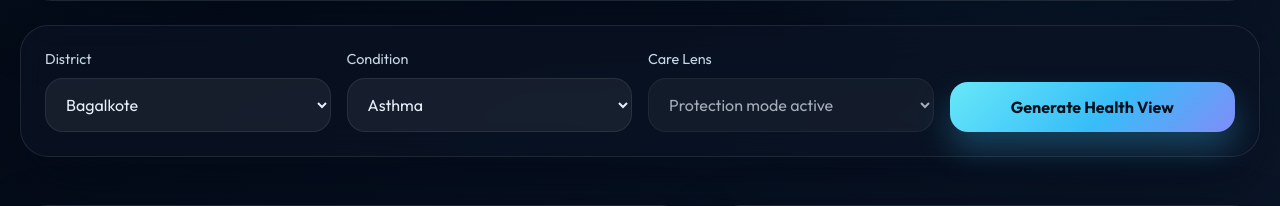
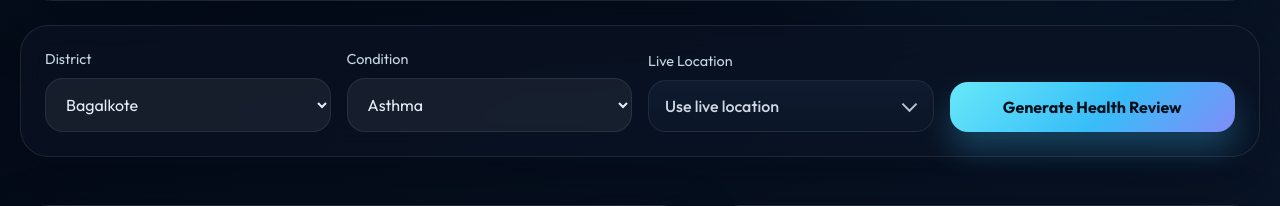
Before and after one commit to GowthamVeeraiah/Mini-Project-AQI, a Python web app: template templates/index.html in a window 1280 px wide. Shown: the part 522-728 px from the top of the page. Run offline with Jinja, Linux system fonts and the light colour scheme; the template is opened without the code that fills it, so the values that code supplies are empty.

Commit message:
Implement live location feature with button
Added live location button and functionality to detect user's location and find the nearest district.

```diff
--- a/templates/index.html
+++ b/templates/index.html
@@ -227,6 +227,43 @@ body::before{
   margin-bottom:10px;
   color:#c8d7e6;
   font-size:0.9rem;
+}
+
+.field .location-button{
+  position:relative;
+  width:100%;
+  text-align:left;
+  color:rgba(230,238,248,0.9);
+  font-weight:500;
+  padding-right:48px;
+  background:linear-gradient(180deg, rgba(15,27,48,0.98), rgba(11,22,40,0.98));
+  border:1px solid rgba(255,255,255,0.08);
+  box-shadow:none;
+}
+
+.field .location-button::after{
+  content:"";
+  position:absolute;
+  right:18px;
+  top:50%;
+  width:9px;
+  height:9px;
+  border-right:2px solid rgba(203,213,225,0.9);
+  border-bottom:2px solid rgba(203,213,225,0.9);
+  transform:translateY(-65%) rotate(45deg);
+}
+
+.field .location-button:hover{
+  transform:none;
+  box-shadow:none;
+  border-color:rgba(103,232,249,0.32);
+  background:linear-gradient(180deg, rgba(18,31,54,1), rgba(12,24,43,1));
+}
+
+.field .location-button:disabled{
+  cursor:wait;
+  color:rgba(230,238,248,0.7);
+  opacity:1;
 }
 
 .field select,
@@ -479,14 +516,12 @@ canvas{
       </select>
     </div>
     <div class="field">
-      <label for="focus">Care Lens</label>
-      <select id="focus" disabled>
-        <option>Protection mode active</option>
-      </select>
+      <label for="locationBtn">Live Location</label>
+      <button id="locationBtn" type="button" class="location-button" onclick="useLiveLocation()">Use live location</button>
     </div>
     <div class="field">
       <label>&nbsp;</label>
-      <button type="button" onclick="analyze()">Generate Health View</button>
+      <button type="button" onclick="analyze()">Generate Health Review</button>
     </div>
   </section>
 
@@ -614,6 +649,41 @@ const wind = document.getElementById("wind");
 const conditionWeather = document.getElementById("conditionWeather");
 const precautions = document.getElementById("precautions");
 const hospitals = document.getElementById("hospitals");
+const locationBtn = document.getElementById("locationBtn");
+
+const districtCenters = {
+  "Bagalkote": { lat: 16.18, lon: 75.7 },
+  "Ballari": { lat: 15.14, lon: 76.92 },
+  "Belagavi": { lat: 15.85, lon: 74.5 },
+  "Bengaluru Urban": { lat: 12.97, lon: 77.59 },
+  "Bengaluru Rural": { lat: 13.23, lon: 77.73 },
+  "Bidar": { lat: 17.91, lon: 77.52 },
+  "Chamarajanagar": { lat: 11.92, lon: 76.94 },
+  "Chikkaballapura": { lat: 13.44, lon: 77.73 },
+  "Chikkamagaluru": { lat: 13.32, lon: 75.77 },
+  "Chitradurga": { lat: 14.23, lon: 76.4 },
+  "Dakshina Kannada": { lat: 12.91, lon: 74.86 },
+  "Davanagere": { lat: 14.46, lon: 75.92 },
+  "Dharwad": { lat: 15.46, lon: 75.0 },
+  "Gadag": { lat: 15.43, lon: 75.63 },
+  "Hassan": { lat: 13.01, lon: 76.1 },
+  "Haveri": { lat: 14.8, lon: 75.4 },
+  "Kalaburagi": { lat: 17.33, lon: 76.83 },
+  "Kodagu": { lat: 12.42, lon: 75.74 },
+  "Kolar": { lat: 13.14, lon: 78.13 },
+  "Koppal": { lat: 15.35, lon: 76.15 },
+  "Mandya": { lat: 12.52, lon: 76.9 },
+  "Mysuru": { lat: 12.3, lon: 76.65 },
+  "Raichur": { lat: 16.2, lon: 77.37 },
+  "Ramanagara": { lat: 12.72, lon: 77.28 },
+  "Shivamogga": { lat: 13.93, lon: 75.57 },
+  "Tumakuru": { lat: 13.34, lon: 77.1 },
+  "Udupi": { lat: 13.34, lon: 74.74 },
+  "Uttara Kannada": { lat: 14.8, lon: 74.13 },
+  "Vijayanagara": { lat: 15.32, lon: 76.46 },
+  "Vijayapura": { lat: 16.83, lon: 75.71 },
+  "Yadgir": { lat: 16.77, lon: 77.14 }
+};
 
 for (const district of districts) {
   const option = document.createElement("option");
@@ -729,6 +799,85 @@ function renderHospitals(items) {
   }
 }
 
+function toRadians(value) {
+  return (value * Math.PI) / 180;
+}
+
+function getDistanceKm(lat1, lon1, lat2, lon2) {
+  const earthRadiusKm = 6371;
+  const dLat = toRadians(lat2 - lat1);
+  const dLon = toRadians(lon2 - lon1);
+  const a =
+    Math.sin(dLat / 2) * Math.sin(dLat / 2) +
+    Math.cos(toRadians(lat1)) *
+      Math.cos(toRadians(lat2)) *
+      Math.sin(dLon / 2) *
+      Math.sin(dLon / 2);
+
+  return earthRadiusKm * 2 * Math.atan2(Math.sqrt(a), Math.sqrt(1 - a));
+}
+
+function findNearestDistrict(lat, lon) {
+  let bestDistrict = districts[0];
+  let bestDistance = Number.POSITIVE_INFINITY;
+
+  for (const district of districts) {
+    const center = districtCenters[district];
+    if (!center) continue;
+
+    const distance = getDistanceKm(lat, lon, center.lat, center.lon);
+    if (distance < bestDistance) {
+      bestDistrict = district;
+      bestDistance = distance;
+    }
+  }
+
+  return { district: bestDistrict, distanceKm: bestDistance };
+}
+
+function setLocationMessage(message) {
+  statusText.textContent = message;
+}
+
+function useLiveLocation() {
+  if (!navigator.geolocation) {
+    setLocationMessage("Live location is not supported in this browser.");
+    return;
+  }
+
+  locationBtn.disabled = true;
+  setLocationMessage("Detecting your current location...");
+
+  navigator.geolocation.getCurrentPosition(
+    (position) => {
+      const { latitude, longitude } = position.coords;
+      const nearest = findNearestDistrict(latitude, longitude);
+
+      city.value = nearest.district;
+      setLocationMessage(
+        `Nearest district selected: ${nearest.district} (${nearest.distanceKm.toFixed(1)} km from district center).`
+      );
+      locationBtn.disabled = false;
+      analyze();
+    },
+    (error) => {
+      const errors = {
+        1: "Location access was denied. Please allow it in your browser.",
+        2: "Your location could not be determined right now.",
+        3: "Location request timed out. Please try again."
+      };
+
+      setLocationMessage(errors[error.code] || "Unable to read live location right now.");
+      locationBtn.disabled = false;
+    },
+    {
+      enableHighAccuracy: true,
+      timeout: 10000,
+      maximumAge: 0
+    }
+  );
+}
+
 function analyze() {
   fetch("/getAQI", {
     method: "POST",
@@ -769,6 +918,8 @@ function analyze() {
       alert("Failed to fetch AQI data. Please check your Flask server and try again.");
     });
 }
+
+
 </script>
 </body>
 </html>
```
